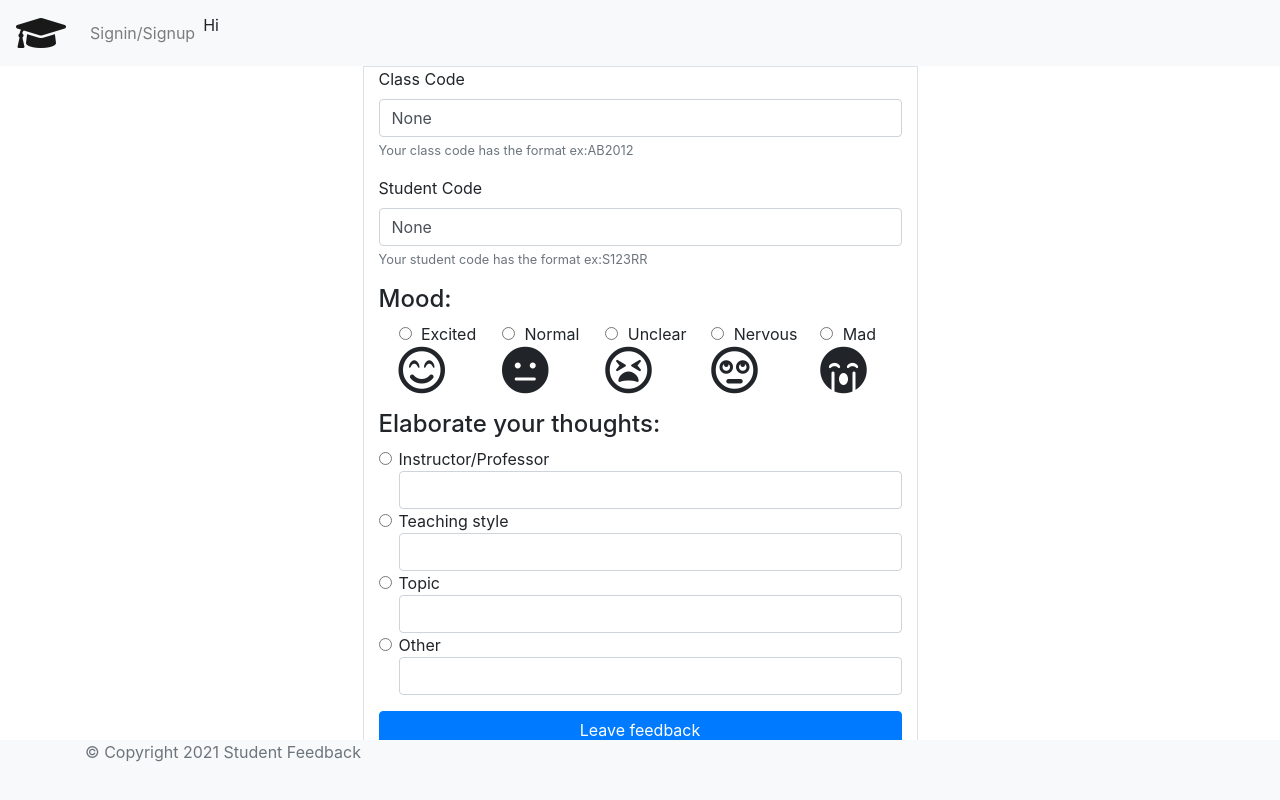
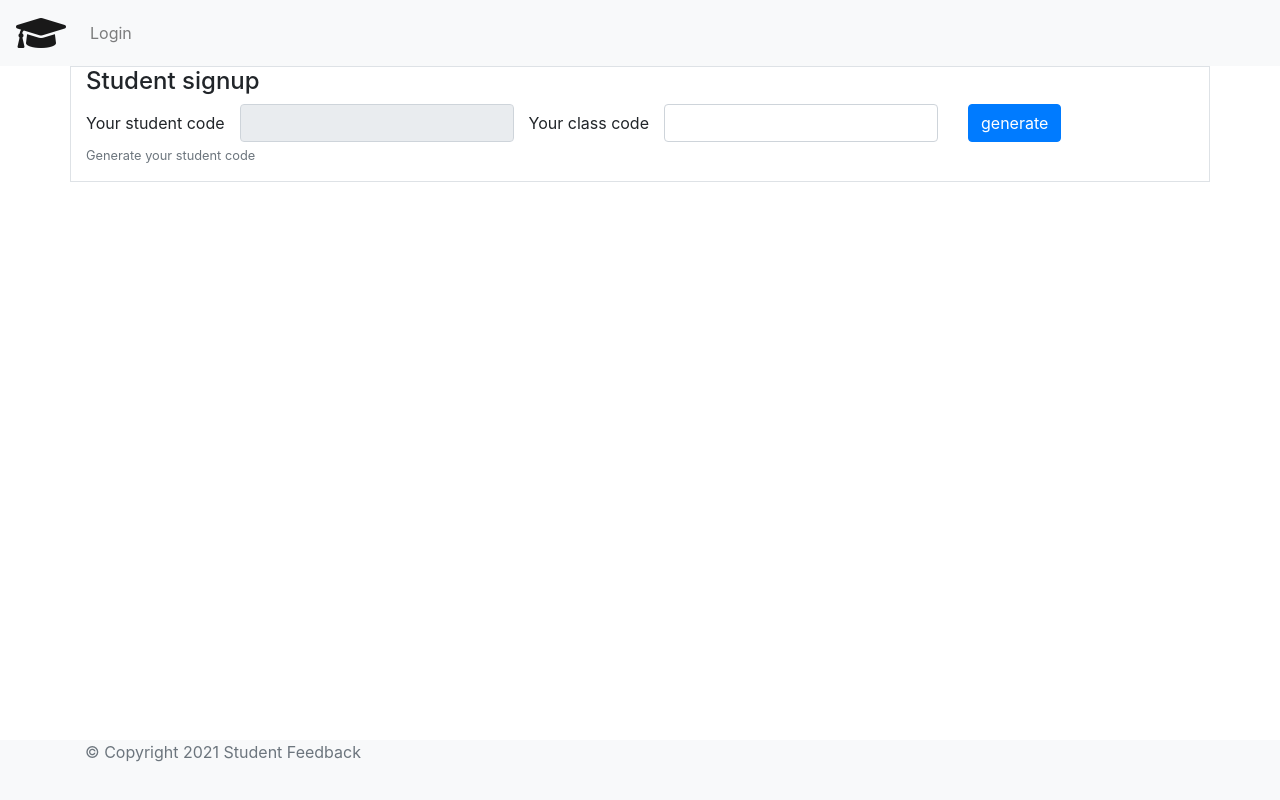
Before and after one commit to Asilkin1/student-feedback, a Flask app: page /student in a window 1280 px wide. Run offline with Flask 2, Linux system fonts and the light colour scheme; some libraries are stand-ins or nearby versions.

Commit message:
experimenting with login/registration

```diff
--- /dev/null
+++ b/Login.py
@@ -0,0 +1,5 @@
+from flask_login import UserMixin
+
+
+class Student(UserMixin, db.Model):
+    pass
--- a/app.py
+++ b/app.py
@@ -2,20 +2,50 @@
 from flask import Flask, render_template, request, redirect, url_for
 from models import create_post, get_posts, delete_posts
 from datetime import date, datetime
-from flask_login import LoginManager, login_required
+from flask_login import LoginManager, login_required, login_user, current_user, logout_user
 from flask_user import roles_required, current_user, UserManager,UserMixin
+from werkzeug.security import generate_password_hash, check_password_hash
+from flask_wtf import FlaskForm
+from wtforms import StringField, PasswordField, SubmitField
+
 import time
 
+import os
+
+
 app = Flask(__name__)
-# login_manager = LoginManager(app)
-# login_manager.login_view = 'login'
+#CSRF thing
+SECRET_KEY = os.urandom(32)
+app.config['SECRET_KEY'] = SECRET_KEY
 
-# @login_manager.user_loader
+login_manager = LoginManager(app)
+login_manager.login_view = 'login'
+
+@login_manager.user_loader
 @app.route('/', methods=["POST", "GET"])
 def index():
     return render_template('index.html', title='submit')
 
-# @login_manager.unauthorized_handler
+@app.route('/login', methods=['GET','POST'])
+def login():
+    if current_user.is_authenticated:
+        return redirect(url_for('index'))
+    form = LoginForm()
+    if form.validate_on_submit():
+        user = User.query.filter_by(username=form.username.data).first()
+        if user is None or not user.check_password(form.password.data):
+            flash('Invalid username or password')
+            return redirect(url_for('login'))
+        login_user(user, remember=form.remember_me.data)
+        return redirect(url_for('index'))
+    return render_template('login.html', title='Sign In', form=form)
+
+@app.route('/logout')
+def logout():
+    logout_user()
+    return redirect(url_for('index'))
+
+@login_manager.unauthorized_handler
 @app.route('/signup',methods=['GET'])
 def unauthorized():
       if request.path == '/student':
@@ -24,8 +54,8 @@ def unauthorized():
           return render_template('professor_sign_up.html')
 
 @app.route('/analytics', methods=["POST","GET"])
-# @login_required
-# @roles_required('Professor')
+@login_required
+@roles_required('Professor')
 def analytics():
     return render_template('analytics.html',title='stats')
 
@@ -53,12 +83,11 @@ def registration():
 # New student signup
 @app.route('/newstudent', methods=['GET'])
 def newstudent():
-
     return render_template('student_sign_up.html', scode=12003,ccode='Ab123')
 
 
 @app.route('/student', methods=["POST", "GET"])
-# @login_required
+@login_required
 def student():
     if request.method == 'GET':
         #Delete existing data in database (can change this later)
@@ -98,7 +127,7 @@ def student():
     return render_template('student.html', title='student')
 
 @app.route('/professor', methods=["POST", "GET"])
-# @login_required
+@login_required
 def instructor():
     return render_template('professor.html', title='instructor')
 
--- a/templates/base.html
+++ b/templates/base.html
@@ -14,11 +14,17 @@
         <a class="navbar-brand" href="/"><i class="fas fa-graduation-cap fa-2x"></i></a>
 
         <ul class="navbar-nav mt-2 mt-lg-0">
+            {% if current_user.is_anonymous %}
             <li class="nav-item">
-                <a class="nav-link" href="{{ url_for('signup')}}">Signin/Signup</a>
+                <a class="nav-link" href="{{ url_for('login')}}">Login</a>
+            </li>
+            {% else %}
+            <li class="nav-item">
+                <a class="nav-link" href="{{ url_for('logout')}}">Login</a>
             </li>
 
-            <li class="nav-item">Hi</li>
+            {% endif %}
+
         </ul>
 
         </div>
--- a/templates/student.html
+++ b/templates/student.html
@@ -11,7 +11,7 @@
         <div class="form-group ">
             <label for="ccode">Class Code</label>
             <input type="text" class="form-control " id="ccode" name="classCode" aria-describedby="codeHint"
-                placeholder="enter your class code" value="{{ classcode }}">
+                placeholder="enter your class code">
             <small id="codeHint" class="form-text text-muted">Your class code has the format ex:AB2012</small>
         </div>
 
--- a/templates/student_sign_up.html
+++ b/templates/student_sign_up.html
@@ -19,7 +19,7 @@
 
                 <label for="scode">Your class code</label>
                 <div class="col">
-                    <input type="text" value="{{ ccode }}" class="form-control" id="scode" name="classCode" aria-describedby="codeHint" readonly>
+                    <input type="text" value="{{ ccode }}" class="form-control" id="scode" name="classCode" aria-describedby="codeHint">
                 </div>
 
                 <div class="col"><input class="btn btn-primary" type="submit" value="generate"></input></div>
```
Also changed, not shown: LoginForm.py (added, +23 -0 lines).
